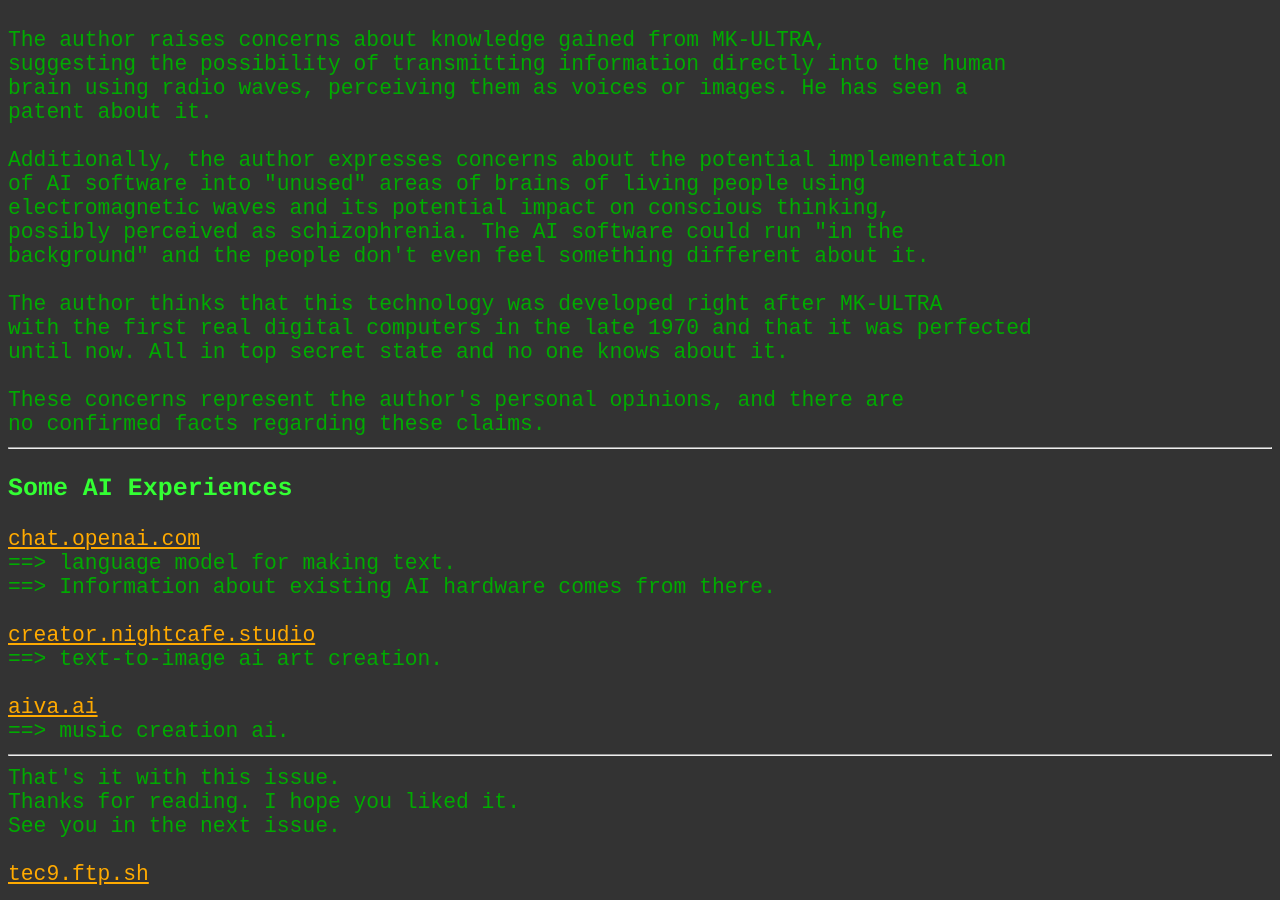
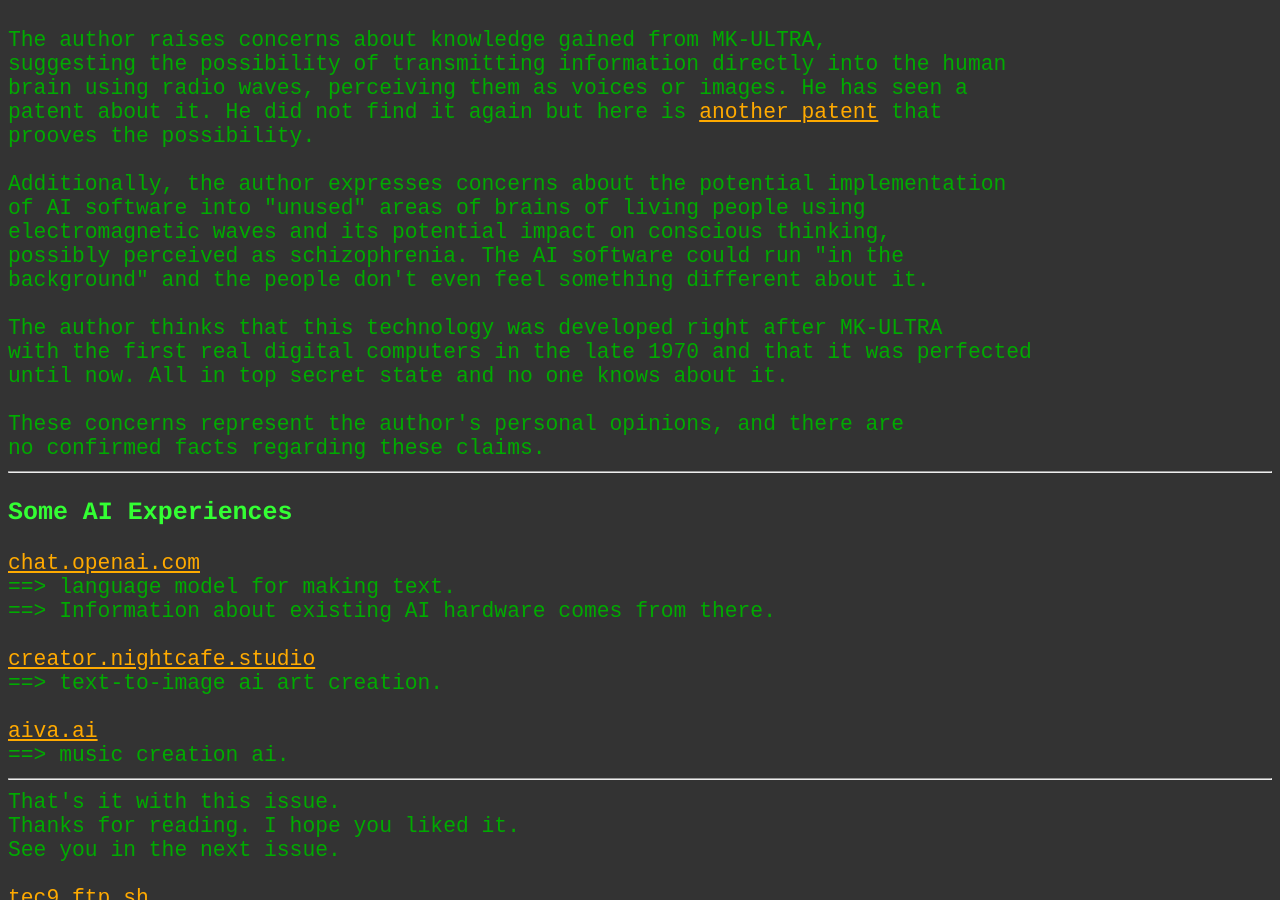
Before and after one commit to benis-bastelschuppen/TEC9, a plain HTML site: page issues/tec9_02_2023_08_01.html in a window 1280 px wide. Shown: the part 3610-4510 px from the top of the page. Drawn offline with Linux system fonts and the light colour scheme.

Commit message:
Added a patent to issue #2

```diff
--- a/issues/tec9_02_2023_08_01.html
+++ b/issues/tec9_02_2023_08_01.html
@@ -166,7 +166,8 @@ the 1970s.
 The author raises concerns about knowledge gained from MK-ULTRA,
 suggesting the possibility of transmitting information directly into the human
 brain using radio waves, perceiving them as voices or images. He has seen a
-patent about it.
+patent about it. He did not find it again but here is <a href="data/patent_01.pdf">another patent</a> that
+prooves the possibility.
 
 Additionally, the author expresses concerns about the potential implementation
 of AI software into "unused" areas of brains of living people using
```
Also changed, not shown: 1 other file.
